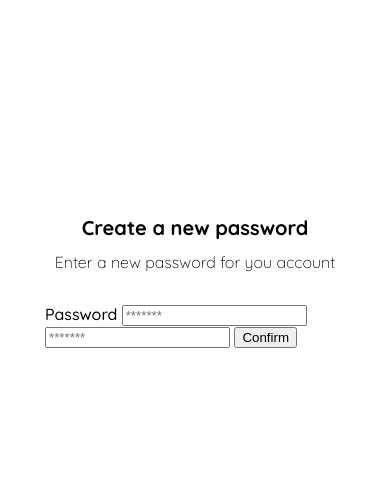
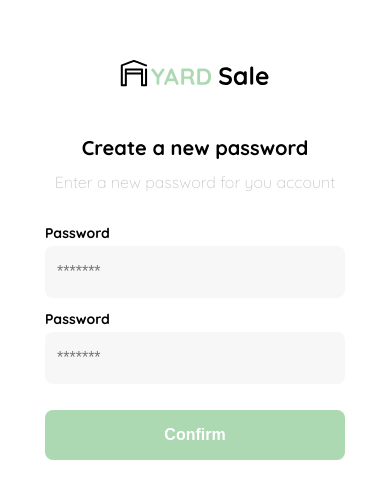
Before and after one commit to adelgadillog/yard-sale, a plain HTML site: page login.html in a window 390 px wide. Shown: the part 147-646 px from the top of the page. Drawn offline with Linux system fonts and the light colour scheme.

Commit message:
Add email page

```diff
--- /dev/null
+++ b/css/email-styles.css
@@ -0,0 +1,98 @@
+:root {
+  --white: #ffffff;
+  --black: #000000;
+  --very-light-pink: #c7c7c7;
+  --text-input-field: #f7f7f7;
+  --hospital-green: #acd9b2;
+  --dark: #232830;
+  --sm: 14px;
+  --md: 16px;
+  --lg: 20px;
+}
+body {
+  font-family: "Quicksand", sans-serif;
+  margin: 0;
+}
+
+.email {
+  width: 100%;
+  height: 100vh;
+  display: grid;
+  place-items: center;
+}
+
+.email-container {
+  display: grid;
+  grid-template-rows: auto 1fr auto;
+  width: 300px;
+  justify-items: center;
+}
+
+.logo {
+  width: 150px;
+  margin-bottom: 30px;
+  justify-self: center;
+  display: none;
+}
+
+.title {
+  font-size: var(--lg);
+  margin-bottom: 12px;
+  text-align: center;
+}
+
+.subtitle {
+  color: var(--very-light-pink);
+  font-size: var(--md);
+  font-weight: 300;
+  margin-top: 0;
+  margin-bottom: 32px;
+  text-align: center;
+}
+
+.email-image {
+    width:132px;
+    height: 132px;
+    border-radius: 50%;
+    background-color: var(--text-input-field);
+    display:flex;
+    justify-content: center;
+    align-items: center;
+    margin-bottom:24px;
+}
+
+.email-image img {
+    width: 80px;
+
+}
+
+.resend {
+    font-size: var(--sm);
+}
+
+.resend span {
+    color:var(--very-light-pink);
+}
+
+.resend a {
+    color: var(--hospital-green);
+    text-decoration: none;
+}
+
+.primary-button {
+  background-color: var(--hospital-green);
+  border-radius: 8px;
+  border: none;
+  color: var(--white);
+  width: 100%;
+  cursor: pointer;
+  font-size: var(--md);
+  font-weight: bold;
+  height: 50px;
+}
+
+@media (max-width: 640px) {
+  .logo {
+    display: block;
+  }
+}
--- /dev/null
+++ b/css/login-styles.css
@@ -0,0 +1,90 @@
+:root {
+    --white: #ffffff;
+    --black: #000000;
+    --very-light-pink: #c7c7c7;
+    --text-input-field: #f7f7f7;
+    --hospital-green: #acd9b2;
+    --dark: #232830;
+    --sm: 14px;
+    --md: 16px;
+    --lg: 20px;
+  }
+  body {
+    font-family: "Quicksand", sans-serif;
+    margin: 0;
+  }
+
+  .login {
+    width: 100%;
+    height: 100vh;
+    display: grid;
+    place-items: center;
+  }
+  .form-container {
+    display: grid;
+    grid-template-rows: auto 1fr auto;
+    width: 300px;
+  }
+  .logo {
+    width: 150px;
+    margin-bottom: 30px;
+    justify-self: center;
+    display: none;
+  }
+  .title {
+    font-size: var(--lg);
+    margin-bottom: 12px;
+    text-align: center;
+  }
+
+  .subtitle {
+    color: var(--very-light-pink);
+    font-size: var(--md);
+    font-weight: 300;
+    margin-top: 0;
+    margin-bottom: 32px;
+    text-align: center;
+  }
+
+  .form {
+      display:flex;
+      flex-direction: column;
+  }
+  .label {
+    font-size: var(--sm);
+    font-weight: bold;
+    margin-bottom: 4px;
+  }
+
+  .input {
+      background-color: var(--text-input-field);
+      border:none;
+      border-radius: 8px;
+      height: 28px;
+      font-size: var(--md);
+      padding: 12px;
+      margin-bottom: 12px;
+  }
+
+  .primary-button {
+      background-color: var(--hospital-green);
+      border-radius: 8px;
+      border:none;
+      color: var(--white);
+      width:100%;
+      cursor: pointer;
+      font-size: var(--md);
+      font-weight:bold;
+      height:50px;
+  }
+
+  .login-button{
+      margin-top: 14px;
+      margin-bottom: 30px;
+  }
+
+  @media (max-width:640px){
+      .logo{
+          display:block;
+      }
+  }
--- a/login.html
+++ b/login.html
@@ -1,81 +1,45 @@
 <!DOCTYPE html>
 <html lang="en">
   <head>
-    <meta charset="UTF-8">
-    <meta http-equiv="X-UA-Compatible" content="IE=edge">
-    <meta name="viewport" content="width=device-width, initial-scale=1.0">
+    <meta charset="UTF-8" />
+    <meta http-equiv="X-UA-Compatible" content="IE=edge" />
+    <meta name="viewport" content="width=device-width, initial-scale=1.0" />
     <title>Login</title>
-    <style>
-        :root{
-            --white: #FFFFFF;
-            --black: #000000;
-            --very-light-ping: #C7C7C7;
-            --text-input-field: #F7F7F7;
-            --hospital-gree: #ACD9B2;
-            --dark: #232830;
-            --sm:14px;
-            --md:16px;
-            --lg:20px;
-        }
-        body{
-            font-family: 'Quicksand', sans-serif;
-            margin:0;
-        }
-
-
-        .login{
-            width:100%;
-            height:100vh;
-            display:grid;
-            place-items:center;
-        }
-        .form-container {
-            display:grid;
-            grid-template-rows: auto 1fr auto;
-            width: 300px;
-        }
-        .logo {
-            width: 150px;
-            margin-bottom: 48px;
-            justify-self: center;
-            display:none;
-
-        }
-        .title {
-            font-size: var(--lg);
-            margin-bottom: 12px;
-            text-align:center;
-        }
-
-        .subtitle {
-            color: var(--very-light-pink);
-            font-size: var(--md);
-            font-weight: 300;
-            margin-top: 0;
-            margin-bottom: 32px;
-            text-align:center;
-        }
-    </style>
-
-<link rel="preconnect" href="https://fonts.googleapis.com">
-<link rel="preconnect" href="https://fonts.gstatic.com" crossorigin>
-<link href="https://fonts.googleapis.com/css2?family=Quicksand:wght@300;500;700&display=swap" rel="stylesheet">
+    <link rel="stylesheet" href="css/login-styles.css" />
+    <link rel="preconnect" href="https://fonts.googleapis.com" />
+    <link rel="preconnect" href="https://fonts.gstatic.com" crossorigin />
+    <link
+      href="https://fonts.googleapis.com/css2?family=Quicksand:wght@300;500;700&display=swap"
+      rel="stylesheet"
+    />
   </head>
   <body>
     <div class="login">
       <div class="form-container">
-            <img src="./logos/logo_yard_sale.svg" alt="logo" class="logo" >
+        <img src="./logos/logo_yard_sale.svg" alt="logo" class="logo" />
         <h1 class="title">Create a new password</h1>
         <p class="subtitle">Enter a new password for you account</p>
 
         <form action="/" class="form">
           <label id="new-password" for="password" class="label">Password</label>
-                <input type="password" placeholder="*******" class="input input-password">
-                <input type="password" placeholder="*******" class="input input-password">
-                <input type="submit" value="Confirm" class="primary-button login-button">
+          <input
+            type="password"
+            placeholder="*******"
+            class="input input-password"
+          />
+          <label id="new-password" for="password" class="label">Password</label>
+          <input
+            type="password"
+            placeholder="*******"
+            class="input input-password"
+          />
+          <input
+            type="submit"
+            value="Confirm"
+            class="primary-button login-button"
+          />
         </form>
       </div>
-
     </div>
   </body>
 </html>
```
Also changed, not shown: email-send.html (added, +38 -0 lines). Lines whose indentation alone changed are shown as unchanged.
